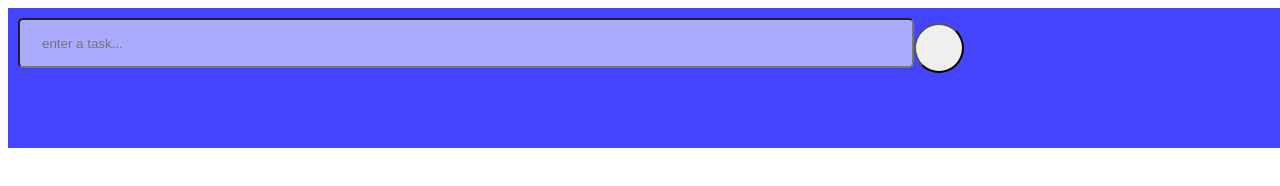
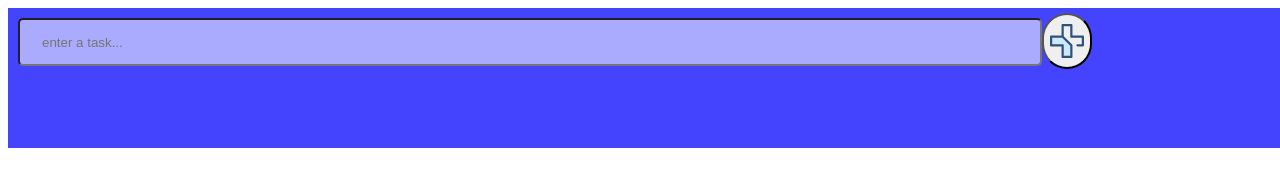
Before and after one commit to PaulChinkwende/todo-app, a plain HTML site: page index.html in a window 1280 px wide. Drawn offline with Linux system fonts and the light colour scheme.

Commit message:
added button

```diff
--- a/index.html
+++ b/index.html
@@ -9,7 +9,44 @@
     <body>
       <header>
         <input type ="text" placeholder="enter a task..." >
-        <button></button>
+        <button>
+          <svg version="1.1" id="Layer_1" xmlns="http://www.w3.org/2000/svg" xmlns:xlink="http://www.w3.org/1999/xlink" x="0px" y="0px"
+          	 viewBox="0 0 511.998 511.998" style="enable-background:new 0 0 511.998 511.998;" xml:space="preserve">
+          <polygon style="fill:#CEE8FA;" points="190.338,190.338 16.625,190.34 16.625,321.664 190.338,321.664 190.336,495.377
+          	321.662,495.377 321.662,322.201 321.662,321.664 "/>
+          <path style="fill:#2D527C;" d="M495.375,173.713H338.288V16.626c0-9.182-7.445-16.625-16.625-16.625H190.336
+          	c-9.18,0-16.625,7.443-16.625,16.625v157.087H16.625C7.445,173.713,0,181.156,0,190.338l0,0v131.324l0,0
+          	c0,0.557,0.028,1.111,0.085,1.659c0.04,0.399,0.108,0.79,0.176,1.18c0.025,0.143,0.037,0.289,0.066,0.432
+          	c0.093,0.465,0.214,0.921,0.344,1.372c0.02,0.066,0.032,0.135,0.052,0.201c0.138,0.456,0.303,0.899,0.479,1.338
+          	c0.025,0.063,0.043,0.128,0.07,0.191c0.171,0.409,0.366,0.806,0.567,1.199c0.047,0.091,0.085,0.185,0.133,0.274
+          	c0.186,0.347,0.396,0.682,0.607,1.012c0.08,0.128,0.151,0.261,0.234,0.387c0.191,0.286,0.404,0.554,0.612,0.826
+          	c0.121,0.16,0.233,0.328,0.361,0.482c0.206,0.251,0.434,0.484,0.653,0.723c0.145,0.156,0.278,0.323,0.431,0.474
+          	c0.153,0.153,0.321,0.288,0.479,0.434c0.238,0.219,0.469,0.444,0.718,0.65c0.158,0.13,0.328,0.243,0.49,0.366
+          	c0.269,0.206,0.537,0.417,0.82,0.607c0.131,0.088,0.269,0.161,0.402,0.244c0.328,0.206,0.655,0.412,0.996,0.597
+          	c0.101,0.055,0.208,0.096,0.309,0.15c0.381,0.195,0.765,0.384,1.162,0.549c0.083,0.035,0.171,0.06,0.254,0.093
+          	c0.417,0.166,0.838,0.324,1.272,0.456c0.103,0.032,0.211,0.052,0.314,0.081c0.414,0.118,0.831,0.231,1.257,0.316
+          	c0.213,0.043,0.432,0.065,0.647,0.098c0.321,0.052,0.638,0.111,0.966,0.145c0.552,0.055,1.109,0.085,1.667,0.085H173.71v157.089
+          	c0,9.182,7.445,16.625,16.625,16.625H321.66c9.18,0,16.625-7.443,16.625-16.625V321.664c0-0.557-0.028-1.111-0.083-1.659
+          	c-0.04-0.404-0.11-0.8-0.178-1.195c-0.025-0.138-0.037-0.279-0.063-0.417c-0.095-0.477-0.218-0.944-0.354-1.406
+          	c-0.017-0.055-0.027-0.111-0.042-0.165c-0.143-0.469-0.313-0.928-0.494-1.378c-0.02-0.05-0.035-0.101-0.055-0.15
+          	c-0.176-0.426-0.377-0.838-0.589-1.244c-0.038-0.075-0.07-0.155-0.11-0.229c-0.196-0.364-0.414-0.713-0.635-1.061
+          	c-0.071-0.111-0.133-0.229-0.206-0.339c-0.209-0.313-0.441-0.608-0.67-0.904c-0.103-0.133-0.195-0.273-0.303-0.404
+          	c-0.269-0.328-0.56-0.637-0.853-0.943c-0.081-0.085-0.151-0.176-0.234-0.259L206.961,183.454V33.251h98.076v157.087
+          	c0,9.182,7.445,16.625,16.625,16.625h157.087v98.076h-64.815c-9.18,0-16.625,7.443-16.625,16.625s7.445,16.625,16.625,16.625h81.44
+          	c9.18,0,16.625-7.443,16.625-16.625V190.338C512,181.156,504.555,173.713,495.375,173.713z M305.037,478.752h-98.076V321.664
+          	c0-0.557-0.028-1.111-0.083-1.659c-0.04-0.404-0.11-0.8-0.178-1.195c-0.025-0.138-0.037-0.279-0.063-0.417
+          	c-0.095-0.477-0.218-0.944-0.354-1.406c-0.017-0.055-0.027-0.111-0.043-0.165c-0.143-0.469-0.311-0.928-0.494-1.378
+          	c-0.02-0.05-0.035-0.101-0.055-0.15c-0.176-0.426-0.377-0.838-0.589-1.244c-0.038-0.075-0.07-0.155-0.11-0.229
+          	c-0.196-0.364-0.414-0.713-0.635-1.061c-0.071-0.111-0.133-0.229-0.206-0.339c-0.209-0.313-0.441-0.608-0.67-0.904
+          	c-0.103-0.133-0.195-0.273-0.303-0.404c-0.269-0.328-0.56-0.637-0.853-0.943c-0.081-0.085-0.151-0.176-0.234-0.259
+          	c-0.078-0.078-0.166-0.146-0.246-0.223c-0.311-0.298-0.623-0.592-0.956-0.865c-0.123-0.101-0.258-0.19-0.384-0.286
+          	c-0.304-0.236-0.607-0.472-0.926-0.685c-0.103-0.07-0.213-0.126-0.318-0.193c-0.354-0.226-0.712-0.449-1.082-0.647
+          	c-0.07-0.037-0.143-0.066-0.213-0.103c-0.411-0.213-0.828-0.416-1.258-0.595c-0.047-0.02-0.096-0.033-0.143-0.053
+          	c-0.452-0.183-0.913-0.352-1.385-0.495c-0.057-0.017-0.113-0.027-0.17-0.043c-0.461-0.135-0.926-0.258-1.401-0.352
+          	c-0.14-0.028-0.283-0.04-0.422-0.065c-0.394-0.068-0.788-0.138-1.19-0.178c-0.549-0.055-1.102-0.083-1.659-0.083H33.249V206.97
+          	h150.201l121.588,121.587v150.196H305.037z"/>
+          </svg>
+        </button>
       </header>
       <input type ="text" placeholder="enter a task..." >
     </body>
--- a/src/style.css
+++ b/src/style.css
@@ -10,12 +10,13 @@ header {
 }
 
 header input {
-  width:70%;
-  height:50px;
+  width:80%;
+  height:40%;
   background:#aaaaff;
   border-radius:5px;
   color:#fff;
   top:15px;
+  bottom:15px;
   padding:0, 60px, 0, 0;
   text-indent:20px
 
@@ -23,10 +24,10 @@ header input {
 
 button {
   width:50px;
-  height:50px;
+  height:40%;
   position:absolute;
-  top:15px;
-  bottom: 15px;
+  top:5px;
+  bottom: 5px;
   z-index:2;
   border-radius:25px;
   background:;
```
Also changed, not shown: icons/plus.svg (added).
